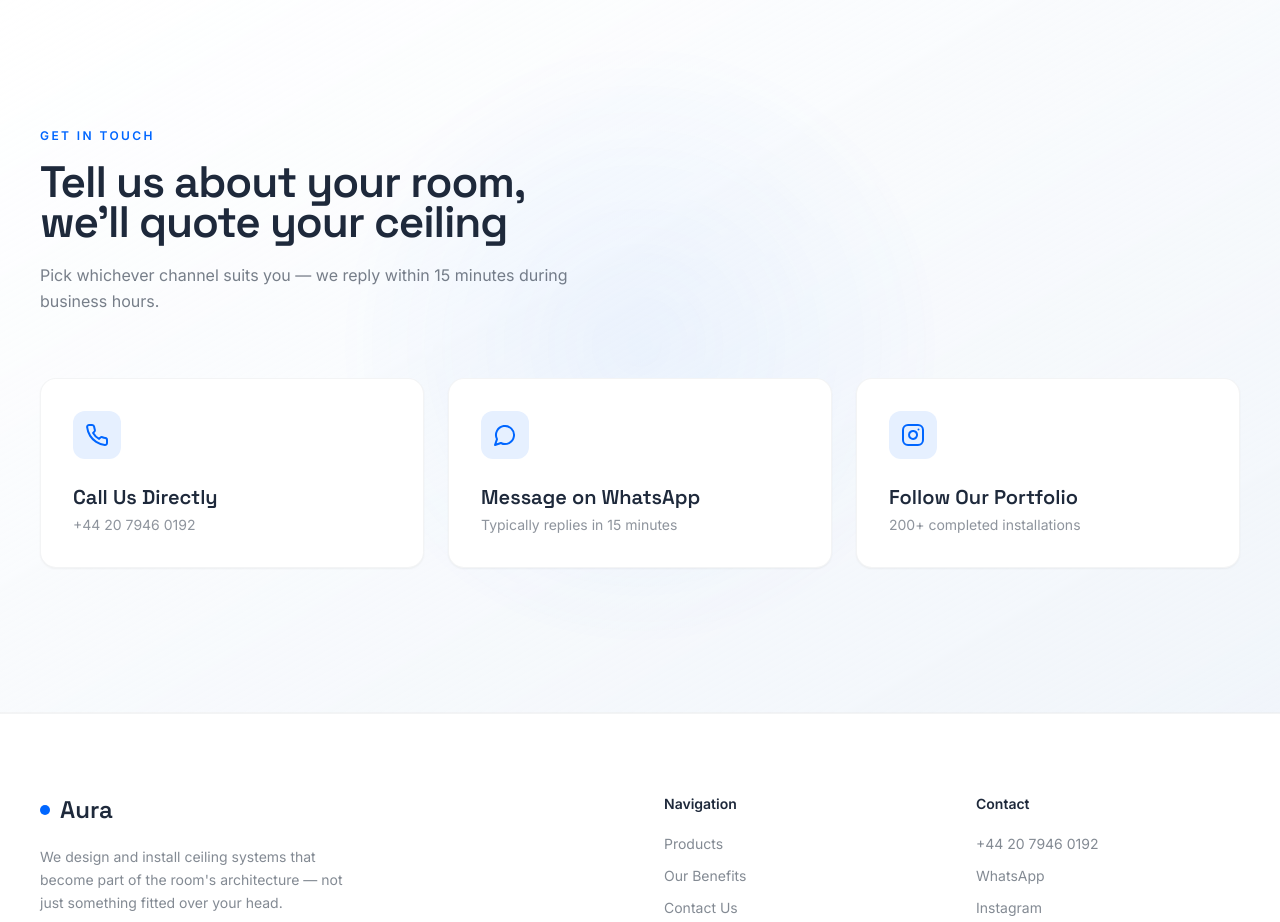
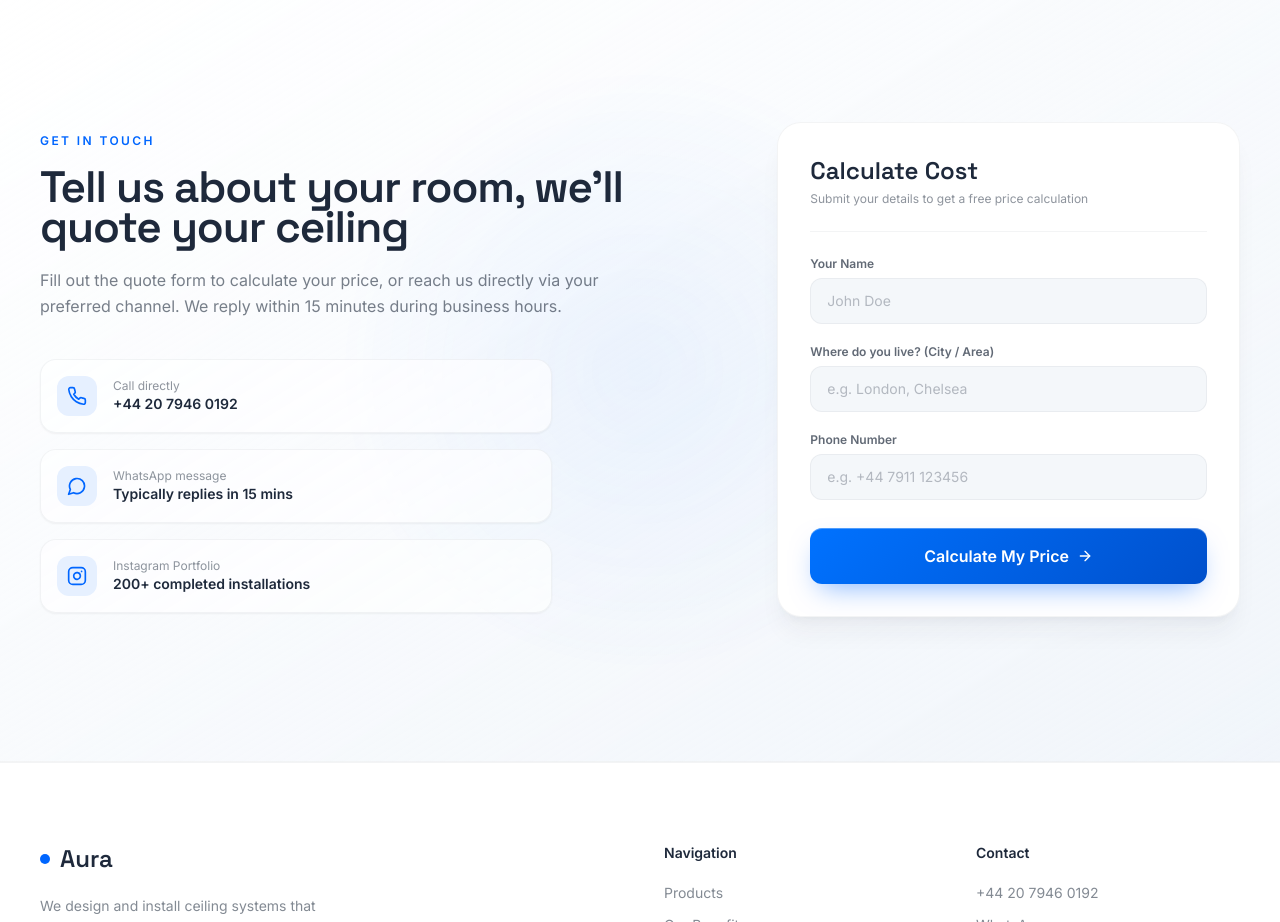
Before and after one commit to Timoshiks/PotolkiPortfolio, a Next.js app: page / in a window 1280 px wide. Shown: the part 2840-3762 px from the top of the page. Built offline with nearby package versions, Linux system fonts and the light colour scheme.

Commit message:
Add quote request form (Name, Location, Phone)

```diff
--- a/app/page.js
+++ b/app/page.js
@@ -65,7 +65,19 @@ export default function Home() {
   const [mobileProductsOpen, setMobileProductsOpen] = useState(false);
   const [currentYear, setCurrentYear] = useState(2026);
 
+  // Form states
+  const [name, setName] = useState("");
+  const [location, setLocation] = useState("");
+  const [phone, setPhone] = useState("");
+  const [formSubmitted, setFormSubmitted] = useState(false);
+
   const dropdownRef = useRef(null);
+
+  const handleFormSubmit = (e) => {
+    e.preventDefault();
+    if (!name || !location || !phone) return;
+    setFormSubmitted(true);
+  };
 
   // Set the current year client-side
   useEffect(() => {
@@ -396,28 +408,33 @@ export default function Home() {
           </div>
         </section>
 
-        {/* ============ GET IN TOUCH (REDESIGNED LIGHT THEME) ============ */}
+        {/* ============ GET IN TOUCH (REDESIGNED LIGHT THEME WITH FORM) ============ */}
         <section id="quote" class="anchor-target py-28 md:py-36 px-6 md:px-10 bg-gradient-to-br from-white to-blue-light/20 text-ink relative overflow-hidden border-t border-b border-ink/5">
           <div class="absolute top-1/2 left-1/2 -translate-x-1/2 -translate-y-1/2 w-[640px] h-[640px] glow-orb rounded-full pointer-events-none opacity-40"></div>
 
-          <div class="max-w-7xl mx-auto relative z-10">
-            <div class="max-w-xl mb-16">
+          <div class="max-w-7xl mx-auto relative z-10 grid lg:grid-cols-12 gap-12 lg:gap-16 items-center">
+
+            {/* Left Column: Direct Contacts */}
+            <div class="lg:col-span-7">
               <span class="text-xs font-semibold tracking-[0.2em] uppercase text-blue">Get in Touch</span>
-              <h2 class="font-display text-4xl md:text-[2.75rem] font-semibold tracking-tight mt-4 text-ink">Tell us about your room, we'll quote your ceiling</h2>
-              <p class="mt-5 text-ink/60 leading-relaxed">Pick whichever channel suits you — we reply within 15 minutes during business hours.</p>
-            </div>
+              <h2 class="font-display text-4xl md:text-[2.75rem] font-semibold tracking-tight mt-4 text-ink">
+                Tell us about your room, we'll quote your ceiling
+              </h2>
+              <p class="mt-5 text-ink/60 leading-relaxed max-w-xl">
+                Fill out the quote form to calculate your price, or reach us directly via your preferred channel. We reply within 15 minutes during business hours.
+              </p>
 
-            <div id="contact" class="anchor-target grid sm:grid-cols-3 gap-6">
+              <div class="mt-10 flex flex-col gap-4 max-w-lg">
                 <a
                   href="tel:+442079460192"
-                class="hover-lift group bg-white hover:bg-blue border border-ink/5 hover:border-blue rounded-2xl p-8 flex flex-col gap-6 text-ink hover:text-white shadow-sm hover:shadow-xl hover:shadow-blue/15 transition-all duration-350"
+                  class="flex items-center gap-4 p-4 bg-white/60 hover:bg-blue hover:text-white border border-ink/5 rounded-2xl transition-all duration-350 group shadow-sm"
                 >
-                <div class="w-12 h-12 rounded-xl bg-blue-light text-blue group-hover:bg-white/20 group-hover:text-white flex items-center justify-center transition-colors duration-300">
-                  <Phone className="w-6 h-6" />
+                  <div class="w-10 h-10 rounded-xl bg-blue-light text-blue group-hover:bg-white/20 group-hover:text-white flex items-center justify-center transition-colors">
+                    <Phone className="w-5 h-5" />
                   </div>
                   <div>
-                  <h3 class="font-display text-xl font-semibold mb-1">Call Us Directly</h3>
-                  <p class="text-sm text-ink/50 group-hover:text-white/80 transition-colors duration-300">+44 20 7946 0192</p>
+                    <p class="text-xs text-ink/50 group-hover:text-white/70 transition-colors">Call directly</p>
+                    <p class="font-semibold text-sm">+44 20 7946 0192</p>
                   </div>
                 </a>
 
@@ -425,14 +442,14 @@ export default function Home() {
                   href="https://wa.me/442079460192"
                   target="_blank"
                   rel="noopener noreferrer"
-                class="hover-lift group bg-white hover:bg-blue border border-ink/5 hover:border-blue rounded-2xl p-8 flex flex-col gap-6 text-ink hover:text-white shadow-sm hover:shadow-xl hover:shadow-blue/15 transition-all duration-350"
+                  class="flex items-center gap-4 p-4 bg-white/60 hover:bg-blue hover:text-white border border-ink/5 rounded-2xl transition-all duration-350 group shadow-sm"
                 >
-                <div class="w-12 h-12 rounded-xl bg-blue-light text-blue group-hover:bg-white/20 group-hover:text-white flex items-center justify-center transition-colors duration-300">
-                  <MessageCircle className="w-6 h-6" />
+                  <div class="w-10 h-10 rounded-xl bg-blue-light text-blue group-hover:bg-white/20 group-hover:text-white flex items-center justify-center transition-colors">
+                    <MessageCircle className="w-5 h-5" />
                   </div>
                   <div>
-                  <h3 class="font-display text-xl font-semibold mb-1">Message on WhatsApp</h3>
-                  <p class="text-sm text-ink/50 group-hover:text-white/80 transition-colors duration-300">Typically replies in 15 minutes</p>
+                    <p class="text-xs text-ink/50 group-hover:text-white/70 transition-colors">WhatsApp message</p>
+                    <p class="font-semibold text-sm">Typically replies in 15 mins</p>
                   </div>
                 </a>
 
@@ -440,17 +457,103 @@ export default function Home() {
                   href="https://instagram.com/aura.ceilings.uk"
                   target="_blank"
                   rel="noopener noreferrer"
-                class="hover-lift group bg-white hover:bg-blue border border-ink/5 hover:border-blue rounded-2xl p-8 flex flex-col gap-6 text-ink hover:text-white shadow-sm hover:shadow-xl hover:shadow-blue/15 transition-all duration-350"
+                  class="flex items-center gap-4 p-4 bg-white/60 hover:bg-blue hover:text-white border border-ink/5 rounded-2xl transition-all duration-350 group shadow-sm"
                 >
-                <div class="w-12 h-12 rounded-xl bg-blue-light text-blue group-hover:bg-white/20 group-hover:text-white flex items-center justify-center transition-colors duration-300">
-                  <Instagram className="w-6 h-6" />
+                  <div class="w-10 h-10 rounded-xl bg-blue-light text-blue group-hover:bg-white/20 group-hover:text-white flex items-center justify-center transition-colors">
+                    <Instagram className="w-5 h-5" />
                   </div>
                   <div>
-                  <h3 class="font-display text-xl font-semibold mb-1">Follow Our Portfolio</h3>
-                  <p class="text-sm text-ink/50 group-hover:text-white/80 transition-colors duration-300">200+ completed installations</p>
+                    <p class="text-xs text-ink/50 group-hover:text-white/70 transition-colors">Instagram Portfolio</p>
+                    <p class="font-semibold text-sm">200+ completed installations</p>
                   </div>
                 </a>
               </div>
+            </div>
+
+            {/* Right Column: Quote Form */}
+            <div id="contact" class="anchor-target lg:col-span-5">
+              <div class="bg-white rounded-3xl p-8 border border-ink/5 shadow-xl shadow-ink/5 relative overflow-hidden">
+                {formSubmitted ? (
+                  <div class="panel-fade flex flex-col items-center text-center py-8">
+                    <div class="w-16 h-16 rounded-full bg-blue-light text-blue flex items-center justify-center mb-6">
+                      <CheckCircle2 className="w-10 h-10" />
+                    </div>
+                    <h3 class="font-display text-2xl font-semibold mb-3">Request Received!</h3>
+                    <p class="text-ink/65 text-sm leading-relaxed max-w-xs">
+                      Thank you, <strong>{name}</strong>! We will calculate the cost for your room in <strong>{location}</strong> and contact you at <strong>{phone}</strong> within 15 minutes.
+                    </p>
+                    <button
+                      onClick={() => {
+                        setFormSubmitted(false);
+                        setName("");
+                        setLocation("");
+                        setPhone("");
+                      }}
+                      class="mt-8 text-sm font-semibold text-blue hover:underline"
+                    >
+                      Submit another request
+                    </button>
+                  </div>
+                ) : (
+                  <form onSubmit={handleFormSubmit} class="flex flex-col gap-5">
+                    <div>
+                      <h3 class="font-display text-2xl font-semibold mb-1">Calculate Cost</h3>
+                      <p class="text-xs text-ink/50">Submit your details to get a free price calculation</p>
+                    </div>
+
+                    <div class="h-px bg-ink/5 my-1"></div>
+
+                    <div class="flex flex-col gap-1.5">
+                      <label htmlFor="name-input" class="text-xs font-semibold text-ink/70">Your Name</label>
+                      <input
+                        id="name-input"
+                        type="text"
+                        required
+                        value={name}
+                        onChange={(e) => setName(e.target.value)}
+                        placeholder="John Doe"
+                        class="w-full px-4 py-3 bg-mist rounded-xl border border-ink/5 focus:outline-none focus:border-blue text-sm text-ink placeholder-ink/30"
+                      />
+                    </div>
+
+                    <div class="flex flex-col gap-1.5">
+                      <label htmlFor="location-input" class="text-xs font-semibold text-ink/70">Where do you live? (City / Area)</label>
+                      <input
+                        id="location-input"
+                        type="text"
+                        required
+                        value={location}
+                        onChange={(e) => setLocation(e.target.value)}
+                        placeholder="e.g. London, Chelsea"
+                        class="w-full px-4 py-3 bg-mist rounded-xl border border-ink/5 focus:outline-none focus:border-blue text-sm text-ink placeholder-ink/30"
+                      />
+                    </div>
+
+                    <div class="flex flex-col gap-1.5">
+                      <label htmlFor="phone-input" class="text-xs font-semibold text-ink/70">Phone Number</label>
+                      <input
+                        id="phone-input"
+                        type="tel"
+                        required
+                        value={phone}
+                        onChange={(e) => setPhone(e.target.value)}
+                        placeholder="e.g. +44 7911 123456"
+                        class="w-full px-4 py-3 bg-mist rounded-xl border border-ink/5 focus:outline-none focus:border-blue text-sm text-ink placeholder-ink/30"
+                      />
+                    </div>
+
+                    <button
+                      type="submit"
+                      class="btn-primary w-full text-white font-semibold py-4 rounded-xl mt-2 flex items-center justify-center gap-2"
+                    >
+                      Calculate My Price
+                      <ArrowRight className="w-4 h-4" />
+                    </button>
+                  </form>
+                )}
+              </div>
+            </div>
+
           </div>
         </section>
 
```
Lines whose indentation alone changed are shown as unchanged.
